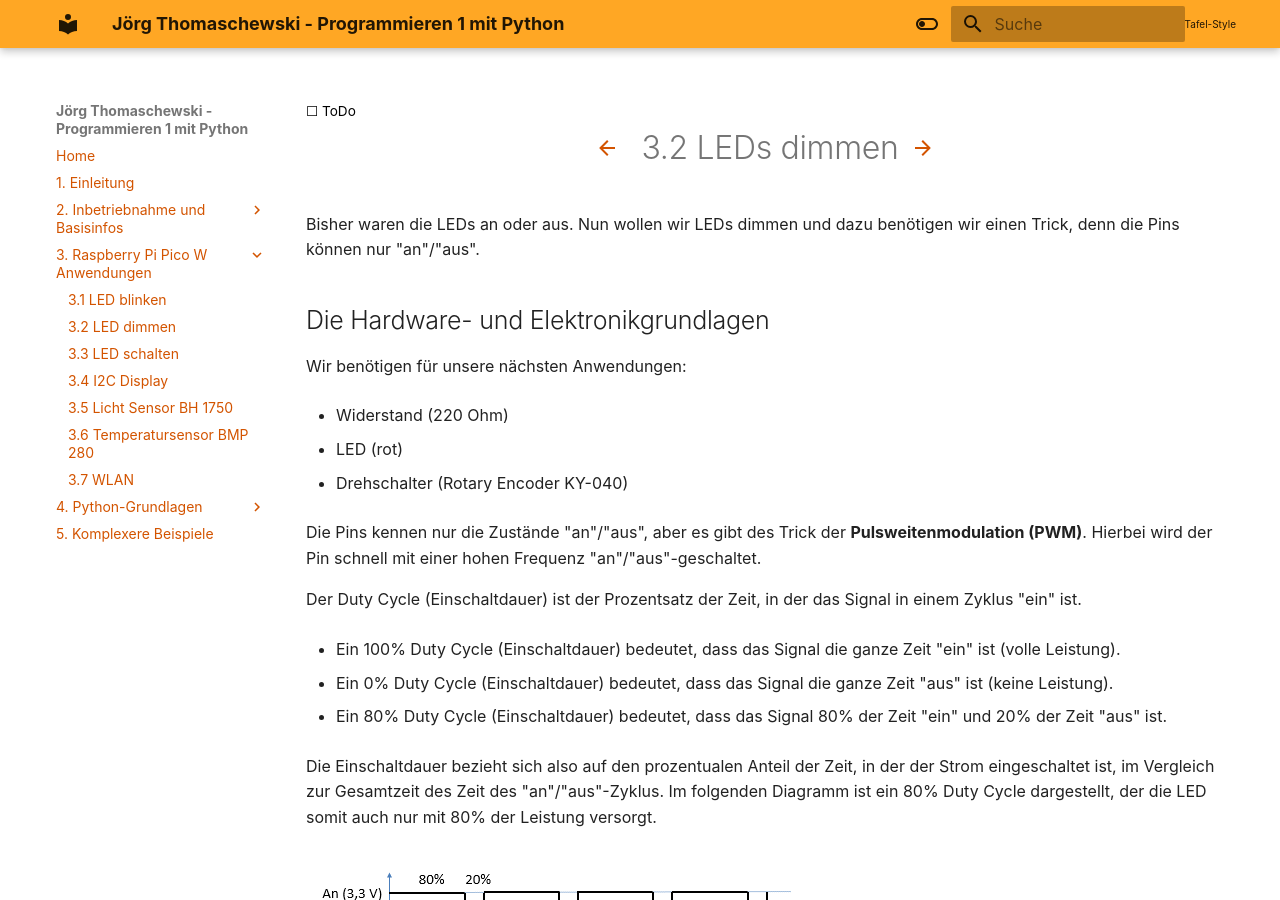
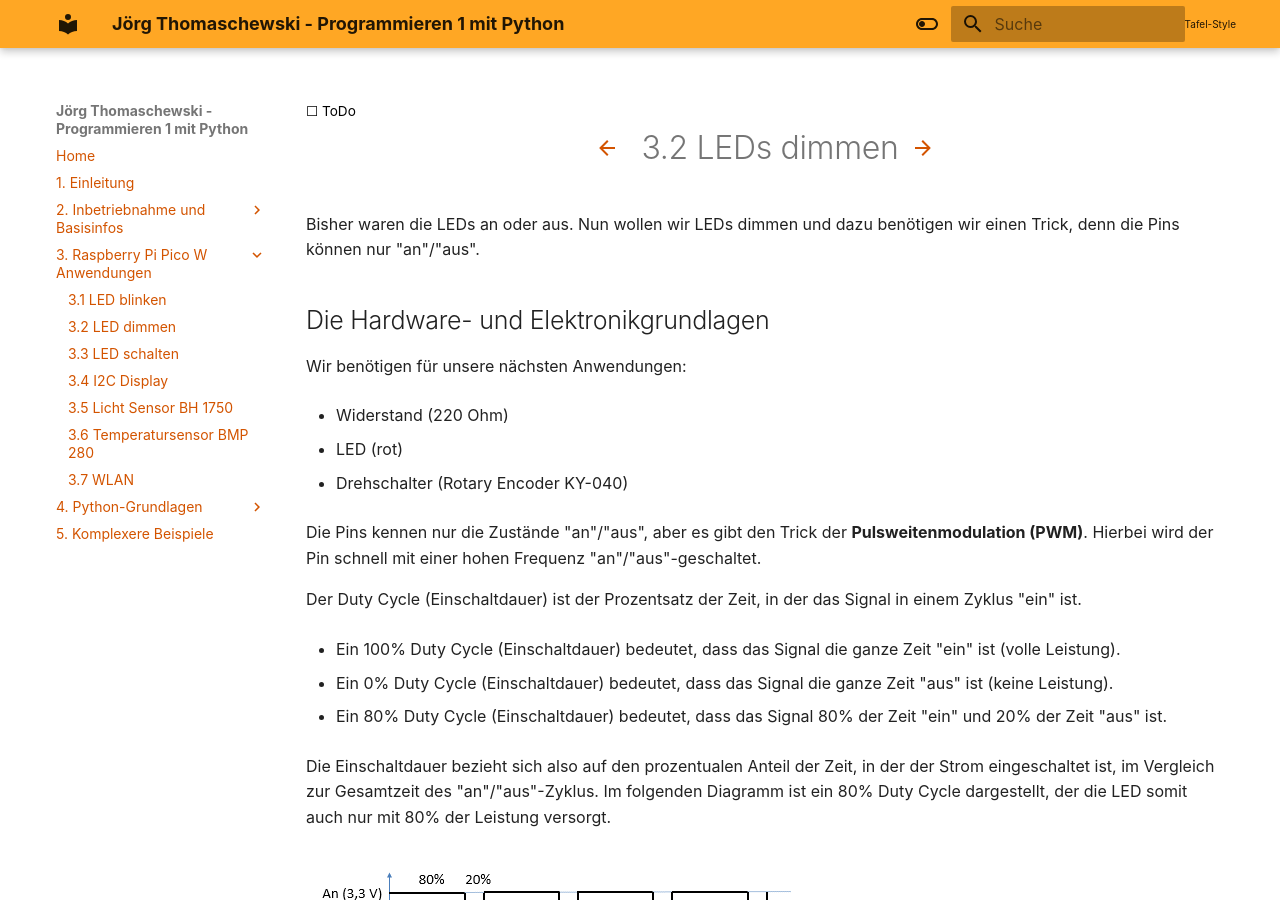
Before and after one commit to JoergThomaschewski/website-prog1, an MkDocs documentation site: the page built from docs/3RaspberryPiPicoWAnwendungen/3.2LEDDimmen.md, in a window 1280 px wide and 900 px high. Built offline with MkDocs 1.6.1 and Material for MkDocs 9.7.7, drawn with Linux system fonts in a browser that asks for light colours; some of the changed text lies outside the part shown.

Commit message:
Tippfehler bereinigt

```diff
--- a/docs/3RaspberryPiPicoWAnwendungen/3.2LEDDimmen.md
+++ b/docs/3RaspberryPiPicoWAnwendungen/3.2LEDDimmen.md
@@ -12,7 +12,7 @@ Wir benötigen für unsere nächsten Anwendungen:
 
 - Drehschalter (Rotary Encoder KY-040)
 
-Die Pins kennen nur die Zustände "an"/"aus", aber es gibt des Trick der **Pulsweitenmodulation (PWM)**. Hierbei wird der Pin schnell mit einer hohen Frequenz "an"/"aus"-geschaltet.
+Die Pins kennen nur die Zustände "an"/"aus", aber es gibt den Trick der **Pulsweitenmodulation (PWM)**. Hierbei wird der Pin schnell mit einer hohen Frequenz "an"/"aus"-geschaltet.
 
 Der Duty Cycle (Einschaltdauer) ist der Prozentsatz der Zeit, in der das Signal in einem Zyklus "ein" ist.
 
@@ -23,7 +23,7 @@ Der Duty Cycle (Einschaltdauer) ist der Prozentsatz der Zeit, in der das Signal
    - Ein 80% Duty Cycle (Einschaltdauer) bedeutet, dass das Signal 80% der Zeit "ein" und 20% der Zeit "aus" ist.
 
 Die Einschaltdauer bezieht sich also auf den prozentualen Anteil der Zeit, in der der Strom eingeschaltet ist, im Vergleich zur Gesamtzeit des
-Zeit des "an"/"aus"-Zyklus. Im folgenden Diagramm ist ein 80% Duty Cycle dargestellt, der die LED somit auch nur mit 80% der Leistung versorgt.
+ "an"/"aus"-Zyklus. Im folgenden Diagramm ist ein 80% Duty Cycle dargestellt, der die LED somit auch nur mit 80% der Leistung versorgt.
 
 ![PWM](media/PWM.PNG)
 
```
Also changed, not shown: other parts of docs/3RaspberryPiPicoWAnwendungen/3.2LEDDimmen.md (+6 -3 lines), docs/2InbetriebnahmeUndBasisinfos/2.1Inbetriebnahme.md (+6 -6 lines), docs/2InbetriebnahmeUndBasisinfos/2.3ChatGPTUndAndereKI.md (+3 -3 lines), docs/3RaspberryPiPicoWAnwendungen/3.1LEDBlinken.md (+1 -1 lines), docs/3RaspberryPiPicoWAnwendungen/3.7WLAN.md (+1 -1 lines), docs/3RaspberryPiPicoWAnwendungen/index.md (+2 -2 lines).
